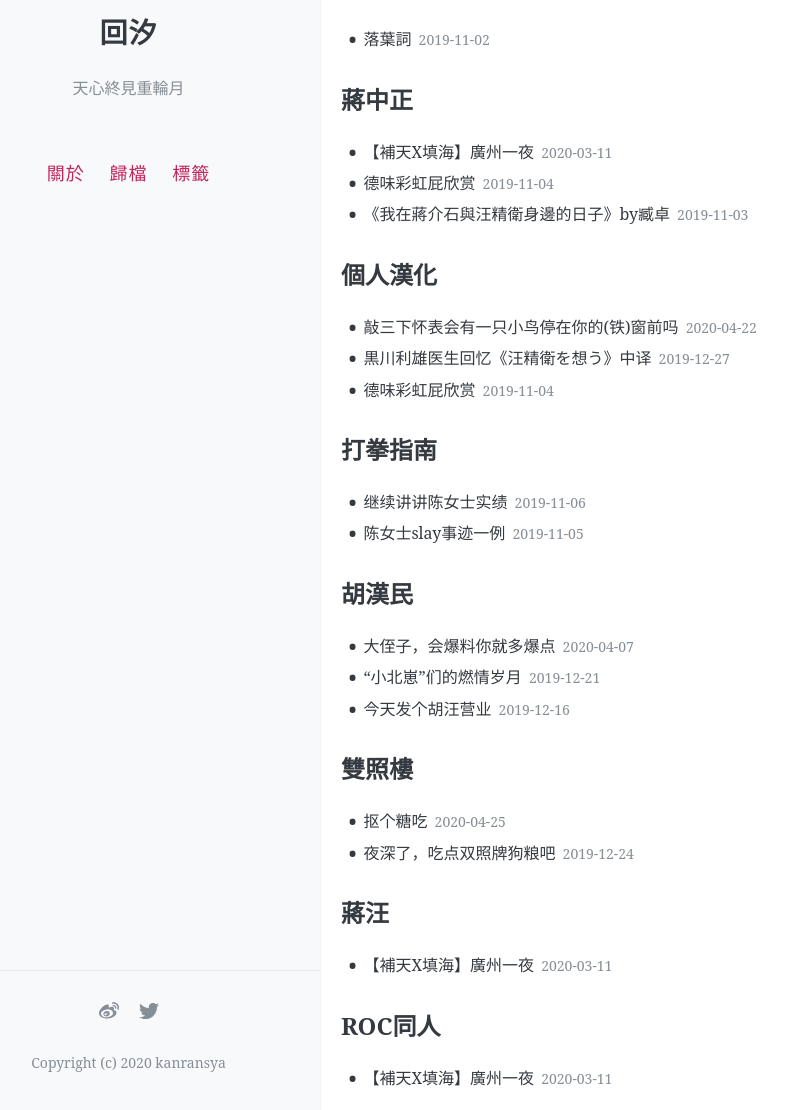
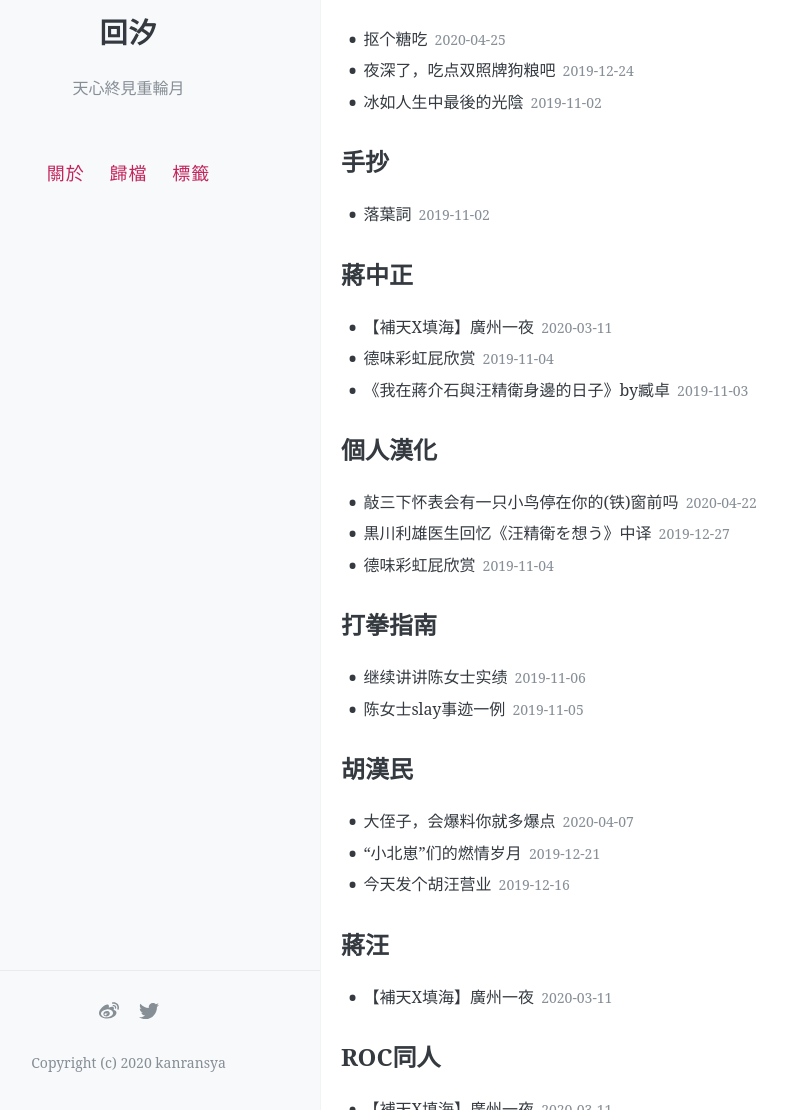
Before and after one commit to kanransya/nami-jetcoaster, a Jekyll site: the page built from tags/index.html, in a window 1280 px wide and 1400 px high, scrolled down 1922 px. Shown: the part 290-1400 px from the top of the window, without its empty margins (63-850 px from the left). Built offline with Jekyll 4.4.1, drawn with Linux system fonts in a browser that asks for light colours; comment, search, counter and statistics services are not loaded; part of the change alters nothing that is shown.

```diff
--- a/_posts/2019-11-02-deathofchenbijun.md
+++ b/_posts/2019-11-02-deathofchenbijun.md
@@ -3,7 +3,7 @@ layout: post
 title: 冰如人生中最後的光陰
 date: 2019-11-02 16:06:27
 author: 梁淳白
-tags: [陳璧君,汪兆銘,ROC資料]
+tags: [陳璧君,汪兆銘,雙照樓,ROC資料]
 
 ---
 來源：
```
